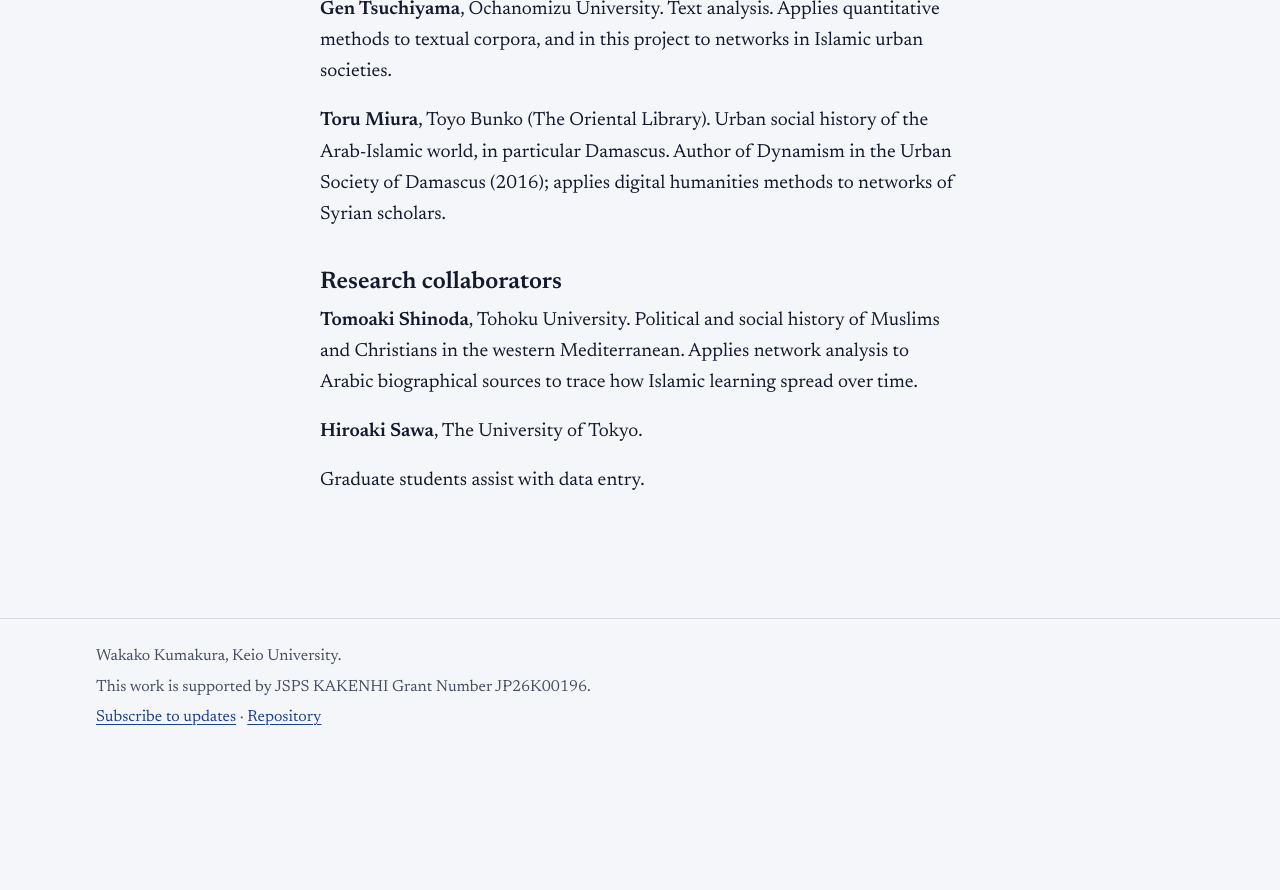
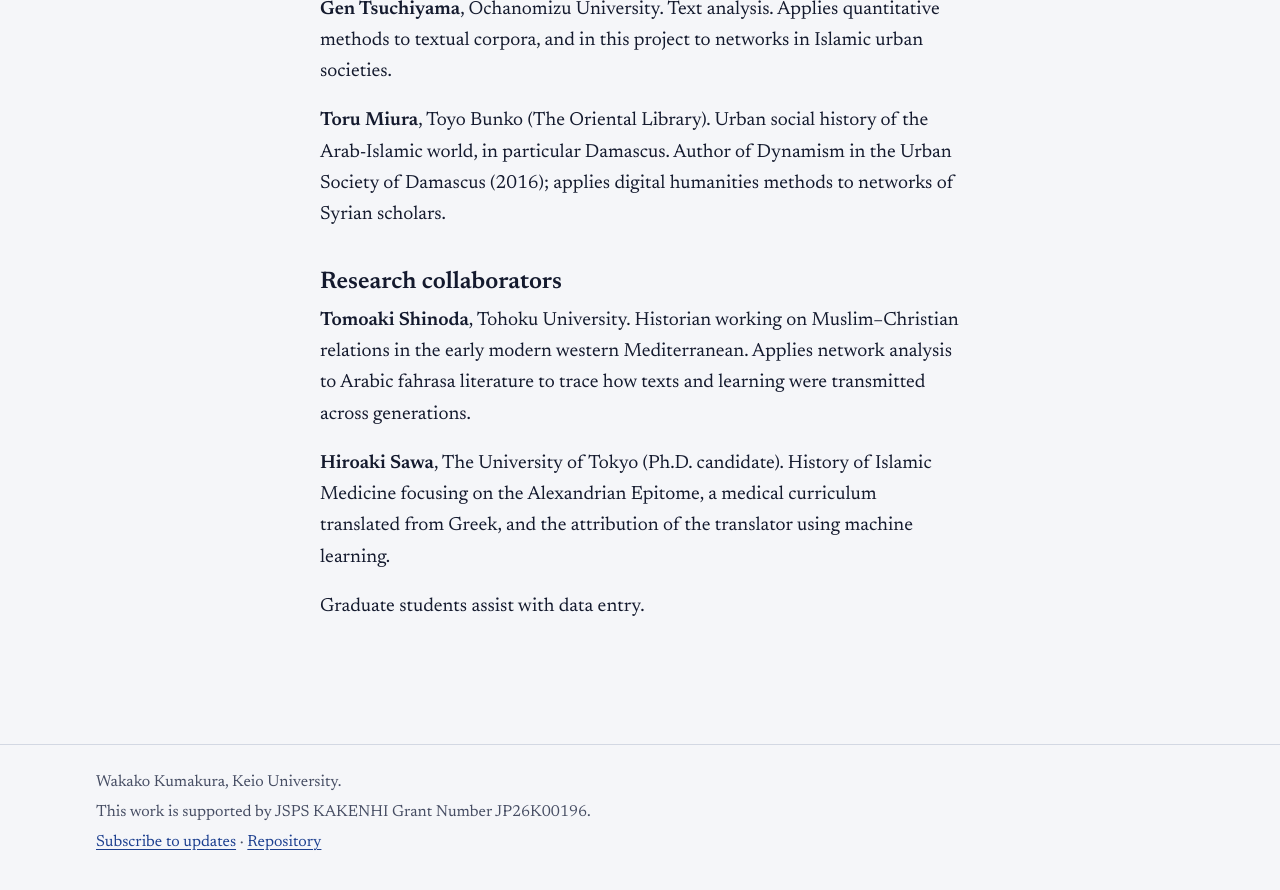
Before and after one commit to wkmisr/arab-islamic-networks, a Jekyll site: the page built from team.md, in a window 1280 px wide and 900 px high, scrolled down 850 px. Shown: the top 890 px of the window. Built offline with Jekyll 4.4.1, drawn with Linux system fonts in a browser that asks for light colours; before the commit the page ends 1624 px from its top, so only the background shows below that.

Commit message:
Update team member descriptions and affiliations

```diff
--- a/_data/team.yml
+++ b/_data/team.yml
@@ -35,11 +35,11 @@ associates:
   - name: Tomoaki Shinoda
     affiliation: "Tohoku University"
     ja: 篠田知暁
-    text: Political and social history of Muslims and Christians in the western Mediterranean. Applies network analysis to Arabic biographical sources to trace how Islamic learning spread over time.
+    text: Historian working on Muslim–Christian relations in the early modern western Mediterranean. Applies network analysis to Arabic fahrasa literature to trace how texts and learning were transmitted across generations.
   - name: Hiroaki Sawa
-    affiliation: "The University of Tokyo"
+    affiliation: "The University of Tokyo (Ph.D. candidate)"
     ja: 澤裕章
-    text: ""
+    text:  History of Islamic Medicine focusing on the Alexandrian Epitome, a medical curriculum translated from Greek, and the attribution of the translator using machine learning.
 
 # Set to true only after the international collaborators have agreed to be named.
 show_collaborators: false
```
